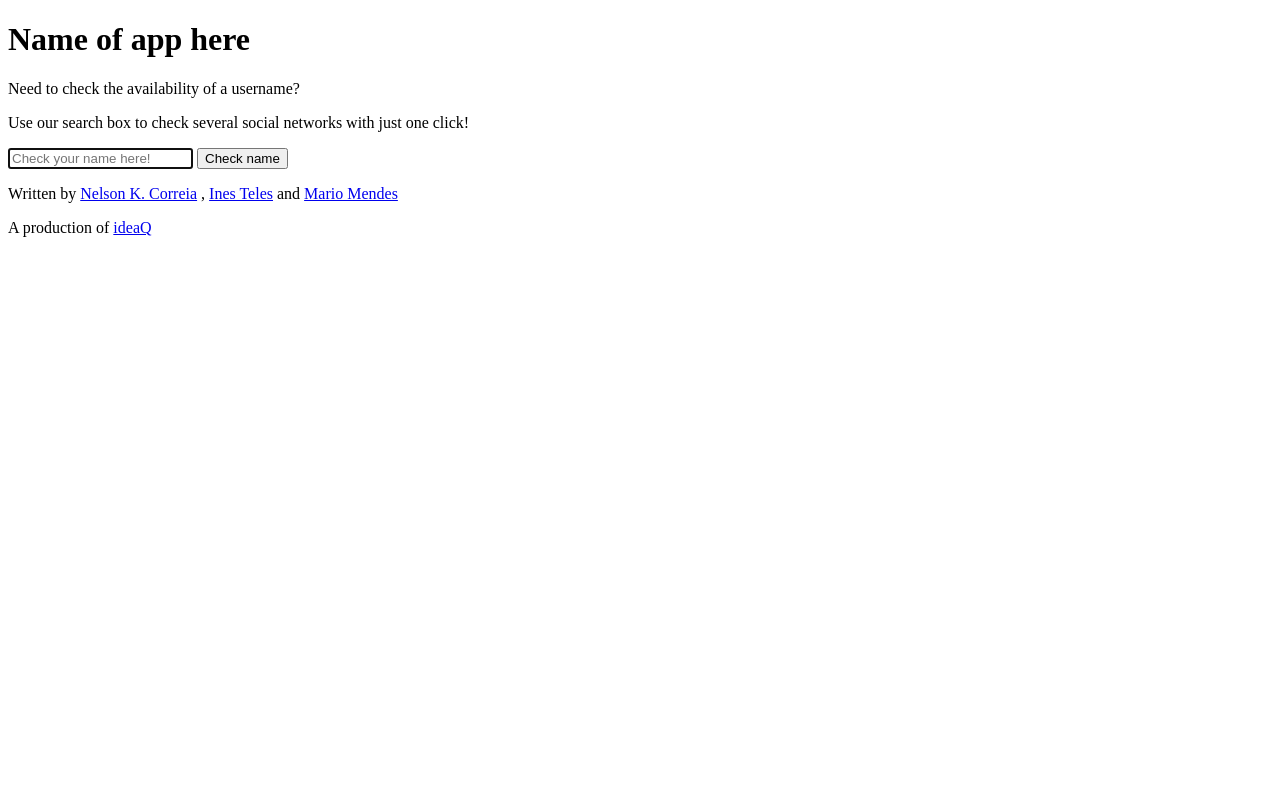
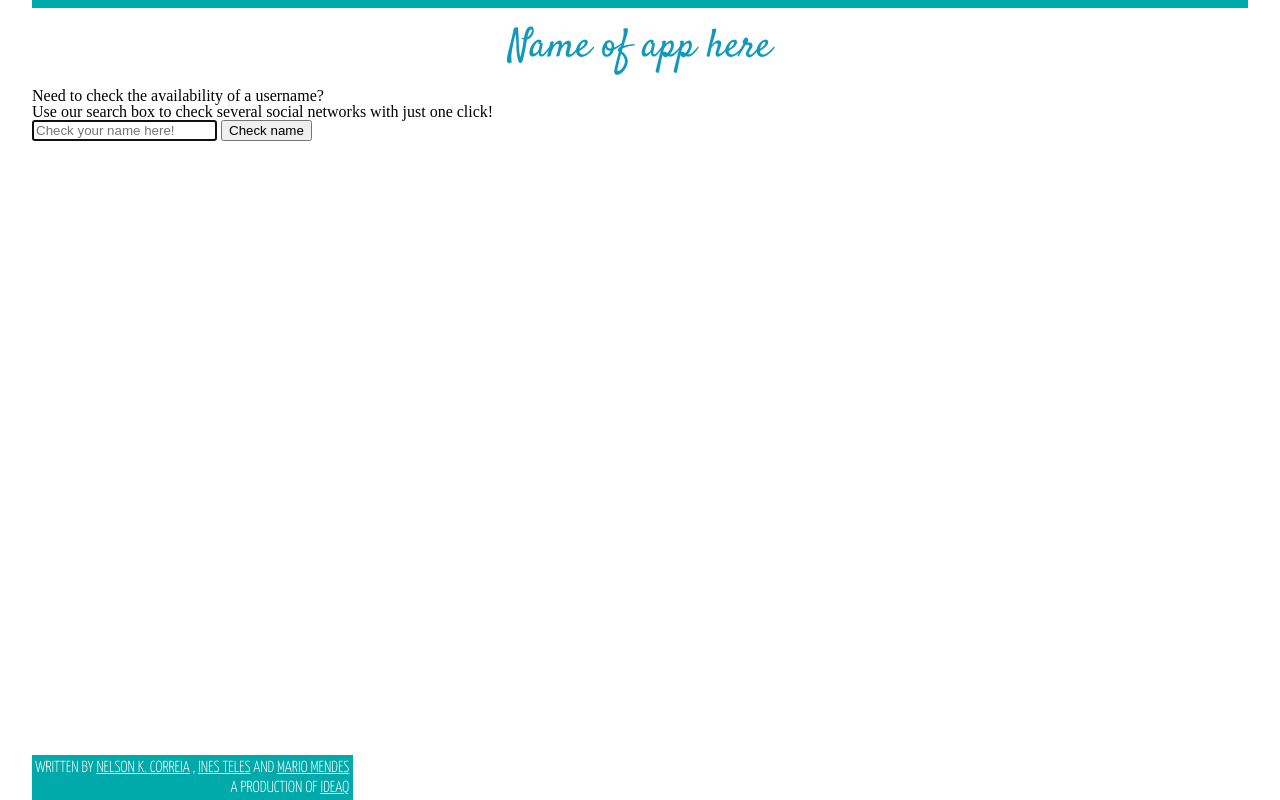
Before and after one commit to hyprstack/veriName, a website: page index.html in a window 1280 px wide. Drawn offline with Linux system fonts and the light colour scheme.

Commit message:
adds css from iteles @ https://github.com/iteles/learning/commit/a62ffe6764a9cd5082f31a6cd94ed7049cd40fc2

```diff
--- a/index.html
+++ b/index.html
@@ -1,22 +1,30 @@
 <!doctype html>
 <html lang="en" data-framework="riotjs">
   <head>
-    <meta charset="utf-8">
-    <meta http-equiv="X-UA-Compatible" content="IE=edge">
-    <title><!-- Name of app here --></title>
-    <link rel="stylesheet" href="">
+  <meta charset = "utf-8"/>
+	<meta name="viewport" content="width=device-width, initial-scale=1.0, user-scalable=yes">
+
+	<!-- CSS Stylesheets -->
+	<link rel="stylesheet" type="text/css" href="styles/reset.css">
+	<link rel="stylesheet" type="text/css" href="styles/main.css">
+
+	<!-- Adding google fonts -->
+	<link href='http://fonts.googleapis.com/css?family=Yanone+Kaffeesatz:300|Satisfy' rel='stylesheet' type='text/css'>
   </head>
 
   <body>
     <h1 id="header"> Name of app here </h1>
 
+
+      	<!-- Main body of page -->
+	<main role=”main”> <!-- ARIA role=”main” included for non-support of main-->
       <div id="description">
         <p>Need to check the availability of a username?</p>
         <p>Use our search box to check several social networks with just one click!</p>
       </div>
 
       <div id="textbox">
-        <form id = "search-form" name="search">
+        <form id = "search-form" name="search" method="get">
           <input type="text" id="searchname" name="search" placeholder="Check your name here!" autofocus />
           <button id="searchbutton" type="submit" name="searchbutton" value="search">Check name</button>
         </form>
--- /dev/null
+++ b/styles/main.css
@@ -0,0 +1,73 @@
+/******************
+TEXT CONVENTIONS
+******************/
+
+h1{
+  text-align: center;
+  color: #1199BB;
+  font-family: 'Satisfy', sans-serif;
+  font-weight: 300;
+  font-size: 2.5em;
+  padding: 0.2em;
+}
+
+body{
+  width: 95%;
+  margin-left: auto;
+  margin-right: auto;
+}
+
+/******************
+HEADER
+******************/
+#header{
+  max-width: 100%;
+  border-top: 0.2em solid #00AAAA;
+  padding: 0.5em 0;
+  overflow: auto;
+}
+
+#header img{
+  float: left;
+  padding: 0.2em;
+  max-height: 2.5em;
+}
+
+#header h1{
+  float: left;
+}
+
+/******************
+MAIN
+******************/
+main{
+  clear:both;
+}
+
+
+/******************
+FOOTER
+******************/
+
+footer {
+  clear:both;
+  bottom: 0;
+  position: fixed;
+  background-color:#00AAAA;
+  padding: 0.2em;
+}
+
+footer p {
+  color: #ffffff;
+  font-family: 'Yanone Kaffeesatz', sans-serif;
+  font-weight: 300;
+  font-size: 1em;
+  text-transform: uppercase;
+  text-align: right;
+  line-height: 1.2;
+}
+
+footer a {
+  color: #ffffff;
+  text-decoration: underline;
+}
--- /dev/null
+++ b/styles/reset.css
@@ -0,0 +1,14 @@
+/** * Eric Meyer's Reset CSS v2.0 (http://meyerweb.com/eric/tools/css/reset/) * http://cssreset.com */html, body, div, span, applet, object, iframe,h1, h2, h3, h4, h5, h6, p, blockquote, pre,a, abbr, acronym, address, big, cite, code,del, dfn, em, img, ins, kbd, q, s, samp,small, strike, strong, sub, sup, tt, var,b, u, i, center,dl, dt, dd, ol, ul, li, fieldset, form, label, legend,table, caption, tbody, tfoot, thead, tr, th, td,article, aside, canvas, details, embed, figure, figcaption, footer, header, hgroup, menu, nav, output, ruby, section, summary,time, mark, audio, video {	margin: 0;	padding: 0;	border: 0;	font-size: 100%;	font: inherit;	vertical-align: baseline;}
+
+/* HTML5 display-role reset for older browsers */
+article, aside, details, figcaption, figure, footer, header, hgroup, menu, nav, section {	display: block;}
+
+body {	line-height: 1;}
+
+ol, ul {	list-style: none;}
+
+blockquote, q {	quotes: none;}
+
+blockquote:before, blockquote:after,q:before, q:after {	content: '';	content: none;}
+
+table {	border-collapse: collapse;	border-spacing: 0;}
```
